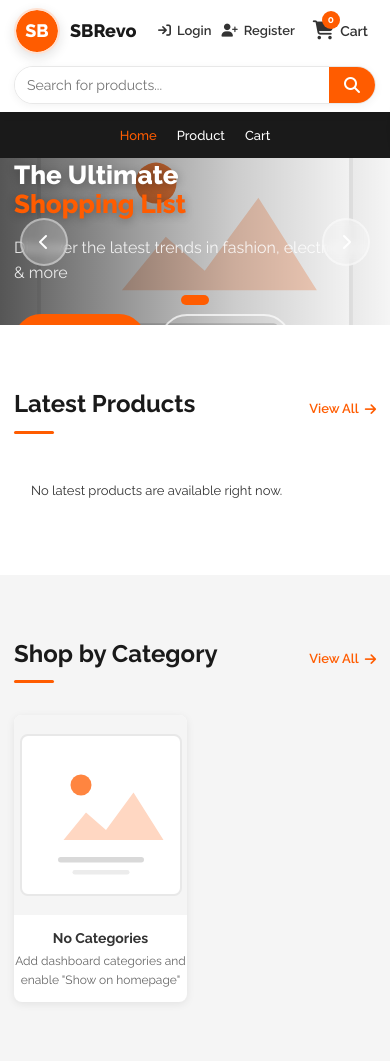
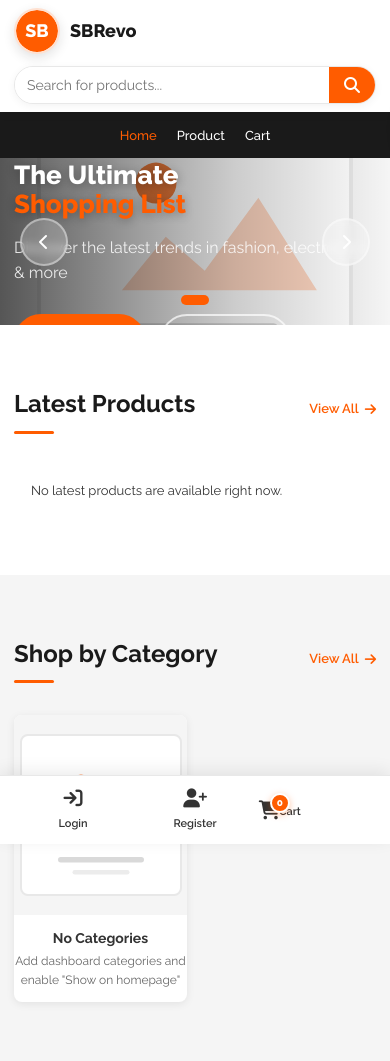
Before and after one commit to kawsarwasa/nextuniqbd, a Django app: page / in a window 390 px wide. Shown: the top 1061 px of the page. Run offline with Django 5.2, Linux system fonts and the light colour scheme; data comes from the database, SQL or seed files in the repository; data that the repository does not hold is empty; parts of the project's set-up code (start-up, migrations or seed data) failed here and were passed over.

Commit message:
v2.0.3 - Cart position change for mobile

```diff
--- a/static/frontend/css/style.css
+++ b/static/frontend/css/style.css
@@ -333,12 +333,6 @@ small {
   font-size: 14px;
 }
 
-.header-actions .action-item .badge {
-  top: -4px;
-  right: auto;
-  left: 17px;
-}
-
 .action-item {
   position: relative;
   display: flex;
@@ -356,18 +350,25 @@ small {
 
 .action-item .badge {
   position: absolute;
-  top: -4px;
-  right: 2px;
+  top: -8px;
+  right: -11px;
   background: var(--primary);
   color: #fff;
+  min-width: 20px;
+  height: 20px;
+  padding: 0 5px;
+  border: 2px solid #fff;
+  border-radius: 999px;
+  box-shadow: 0 2px 7px rgba(255, 92, 0, 0.35);
   font-size: 10px;
-  font-weight: 700;
-  width: 18px;
-  height: 18px;
-  border-radius: 50%;
-  display: flex;
+  font-weight: 800;
+  line-height: 1;
+  letter-spacing: 0.01em;
+  display: inline-flex;
   align-items: center;
   justify-content: center;
+  pointer-events: none;
+  transition: transform 0.2s ease;
 }
 
 /* Cart Dropdown */
@@ -380,6 +381,16 @@ small {
   text-decoration: none;
   min-width: 42px;
   border-radius: 10px;
+}
+.cart-icon-wrapper {
+  position: relative;
+  display: inline-flex;
+  align-items: center;
+  justify-content: center;
+  width: 19px;
+  height: 19px;
+  flex: 0 0 19px;
+  line-height: 1;
 }
 
 .cart-preview {
@@ -2961,6 +2981,95 @@ textarea.form-control { resize: vertical; }
   }
 }
 
+/* Reuse the existing account and cart actions as a touch-friendly mobile bar. */
+@media (max-width: 560px) {
+  body {
+    padding-bottom: calc(74px + env(safe-area-inset-bottom));
+  }
+  .header .header-inner {
+    justify-content: flex-start;
+  }
+  .header .logo {
+    max-width: 100%;
+  }
+  .header-actions.mobile-bottom-nav {
+    position: fixed;
+    right: 0;
+    bottom: 0;
+    left: 0;
+    z-index: 1000;
+    display: flex;
+    align-items: stretch;
+    width: auto;
+    min-height: 68px;
+    margin: 0;
+    padding: 6px 12px calc(6px + env(safe-area-inset-bottom));
+    gap: 0;
+    background: #fff;
+    border-top: 1px solid var(--border);
+    box-shadow: 0 -4px 16px rgba(0, 0, 0, 0.08);
+  }
+  .mobile-bottom-nav .header-auth {
+    display: flex;
+    flex: 2 1 0;
+    min-width: 0;
+    gap: 0;
+  }
+  .mobile-bottom-nav .header-auth a,
+  .mobile-bottom-nav .action-item {
+    display: flex;
+    flex: 1 1 0;
+    flex-direction: column;
+    align-items: center;
+    justify-content: center;
+    min-width: 0;
+    padding: 5px 4px;
+    border-radius: var(--radius);
+    color: var(--text);
+    font-size: 11px;
+    line-height: 1.2;
+    text-align: center;
+    touch-action: manipulation;
+  }
+  .mobile-bottom-nav .header-auth a span,
+  .mobile-bottom-nav .action-label {
+    max-width: 100%;
+    margin-top: 3px;
+    overflow: hidden;
+    font-size: 11px;
+    font-weight: 600;
+    text-overflow: ellipsis;
+    white-space: nowrap;
+  }
+  .mobile-bottom-nav .header-auth a i,
+  .mobile-bottom-nav .action-item i {
+    font-size: 19px;
+  }
+  .mobile-bottom-nav .action-item {
+    flex: 1 1 0;
+    padding: 0;
+  }
+  .mobile-bottom-nav .cart-page-link {
+    width: 100%;
+    min-height: 56px;
+    padding: 5px 4px;
+    gap: 0;
+  }
+  .mobile-bottom-nav .action-item .badge {
+    top: -8px;
+    right: -11px;
+    left: auto;
+  }
+  .mobile-bottom-nav .cart-preview {
+    display: none !important;
+  }
+  .mobile-bottom-nav .header-auth a:active,
+  .mobile-bottom-nav .cart-page-link:active {
+    color: var(--primary);
+    background: var(--primary-light);
+  }
+}
+
 @media (max-width: 1024px) {
   .products-page-layout { grid-template-columns: 220px minmax(0, 1fr); }
   .plp-grid { grid-template-columns: repeat(2, minmax(0, 1fr)); }
--- a/templates/frontend/base.html
+++ b/templates/frontend/base.html
@@ -13,7 +13,7 @@
   <link rel="preconnect" href="https://fonts.gstatic.com" crossorigin />
   <link href="https://fonts.googleapis.com/css2?family=Raleway:wght@400;500;600;700;800&display=swap" rel="stylesheet" />
   <link rel="stylesheet" href="https://cdnjs.cloudflare.com/ajax/libs/font-awesome/6.5.0/css/all.min.css" />
-  <link rel="stylesheet" href="{% static 'frontend/css/style.css' %}?v=10" />
+  <link rel="stylesheet" href="{% static 'frontend/css/style.css' %}?v=14" />
   {% block extra_head %}{% endblock %}
 </head>
 <body>
--- a/templates/frontend/partials/header.html
+++ b/templates/frontend/partials/header.html
@@ -26,7 +26,7 @@
       <button class="search-btn" type="submit"><i class="fa fa-search"></i></button>
     </form>
 
-    <div class="header-actions">
+    <nav class="header-actions mobile-bottom-nav" aria-label="Account and cart navigation">
       <div class="header-auth">
         {% if request.user.is_authenticated %}
           <a href="{% if request.user.is_superuser or perms.auth.view_user or perms.category.view_category or perms.category.view_brand or perms.category.view_product or perms.purchase.view_purchase or perms.sitepages.view_order or perms.blog.view_blogpost or perms.sitepages.view_heroslide or perms.company.view_companyprofile %}{% url 'dashboard_home' %}{% else %}{% url 'frontend_home' %}{% endif %}">
@@ -40,8 +40,10 @@
       </div>
       <div class="action-item cart-icon">
         <a href="{% url 'frontend_cart' %}" class="cart-page-link" aria-label="View cart">
-          <i class="fa fa-shopping-cart"></i>
-          <span class="badge">{{ cart_item_count }}</span>
+          <span class="cart-icon-wrapper">
+            <i class="fa fa-shopping-cart"></i>
+            <span class="badge">{{ cart_item_count }}</span>
+          </span>
           <span class="action-label">Cart</span>
         </a>
         <div class="cart-preview">
@@ -69,6 +71,6 @@
           </div>
         </div>
       </div>
-    </div>
+    </nav>
   </div>
 </header>
```
Also changed, not shown: other parts of static/frontend/css/style.css (+88 -7 lines).
